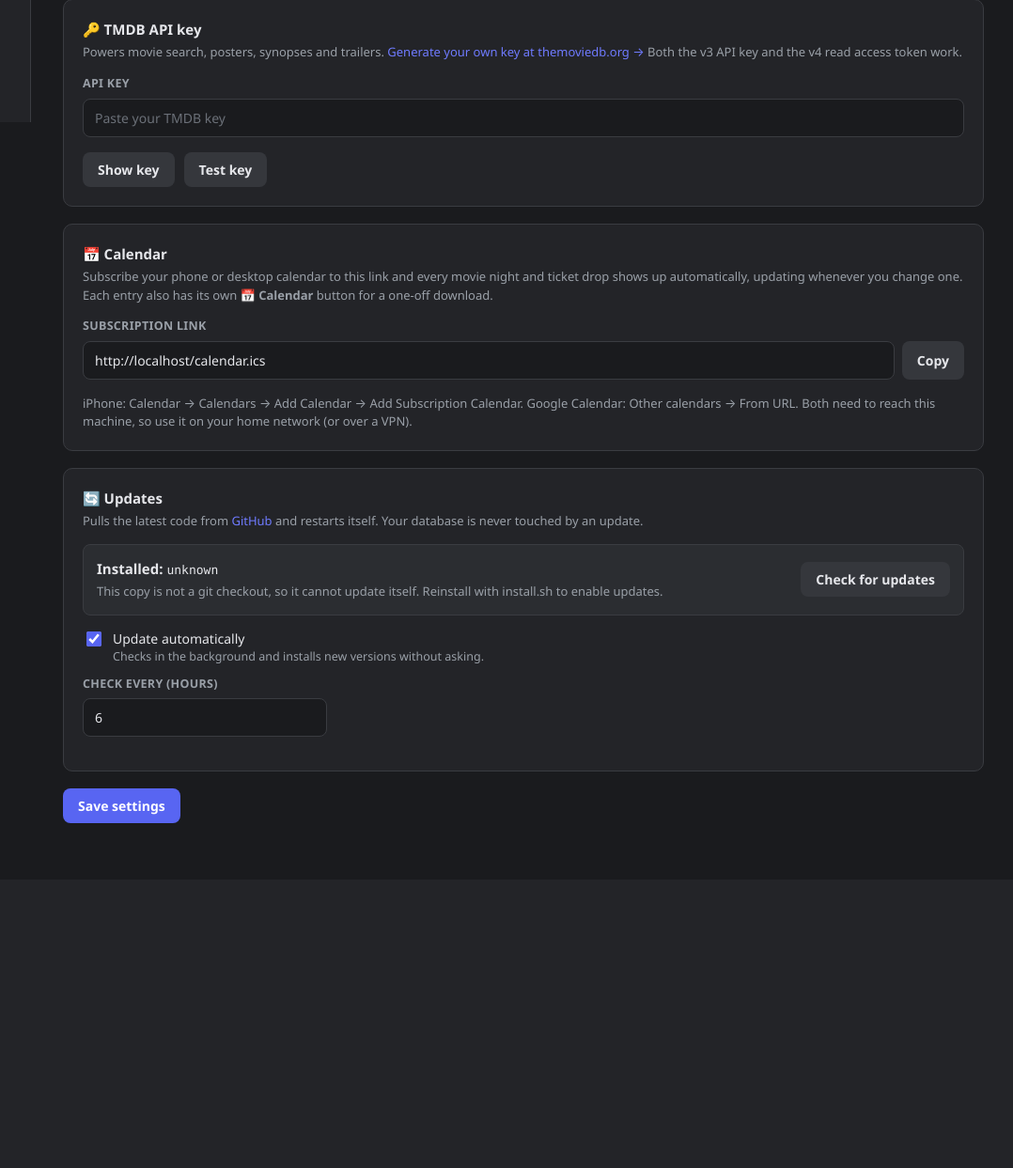
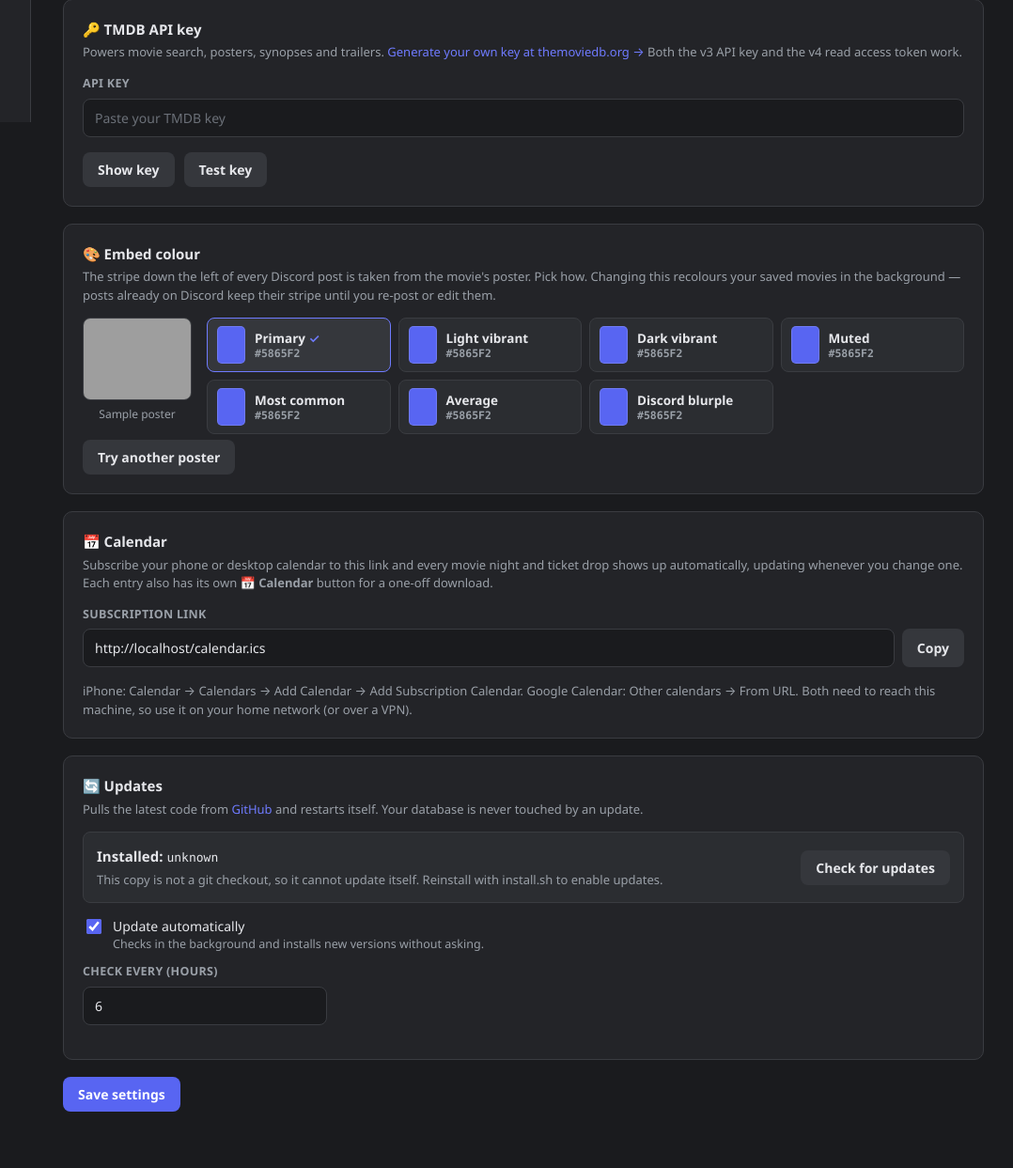
Before and after one commit to ZipperedJon/movie-discord-notifier, a FastAPI app: page /settings in a window 1280 px wide. Shown: the part 670-1913 px from the top of the page at 94% size, without its empty margins (199-1277 px from the left). Before the commit the page ends 1546 px from the top, so only its background shows below. Run offline with FastAPI, Linux system fonts and the light colour scheme; data that the repository does not hold is empty; grey boxes are pictures that could not be loaded.

Commit message:
Choose how the embed colour is taken from the poster
The stripe was the mean of every pixel, which is almost always a muddy
brown or grey because posters are mostly dark background. Akira read as
washed-out #CABEBF when the poster is obviously deep red.

Settings → Embed colour now offers seven ways to pick it, previewed
against one of your own posters so the choice is made by eye rather than
by name: primary (default), light vibrant, dark vibrant, muted, most
common, average, and fixed blurple. Clicking a swatch selects it; a
button cycles through your saved movies' posters. All seven colours come
from a single poster download, so switching between them is instant.

Everything except average and fixed works from a quantised palette,
scoring each entry on area, vividness and distance from the lightness
that mode wants. Area is square-rooted so a large dull background cannot
always outrank a smaller, far more characteristic colour, and a
near-black winner is lifted just enough to read as a coloured bar.
Akira now gives #8D1B14.

Fixed while testing: the top-end guard rejected anything above 0.98
value as blown-out white, which also threw away brilliant saturated
oranges and yellows — exactly what the vibrant modes are looking for. It
now requires low saturation as well, since that is what actually
distinguishes white.

Changing the mode recolours saved rows in the background. A per-row
mode:algo stamp makes that resumable and exact, and rows are stamped
even when the poster cannot be read so one bad image is not retried
every minute forever.

average_color_from_url is now poster_color_from_url and takes a mode.

Co-Authored-By: Claude Opus 5 <noreply@anthropic.com>

```diff
--- a/app/db.py
+++ b/app/db.py
@@ -98,6 +98,7 @@ DEFAULT_SETTINGS: dict[str, Any] = {
     "auto_update": True,
     "update_interval_hours": 6,
     "last_update_check": "",
+    "accent_color_mode": "primary",
 }
 
 
@@ -137,6 +138,10 @@ MIGRATIONS: tuple[tuple[str, str, str], ...] = (
     # The movie's own theatrical release date, so the list can sort by it.
     # Backfilled from TMDB for rows saved before this existed.
     ("showings", "release_date", "TEXT"),
+    # Which colour mode + algorithm the stored accent_color came from, so
+    # changing the mode in Settings can recompute exactly the stale rows.
+    ("showings", "color_mode", "TEXT"),
+    ("ticket_releases", "color_mode", "TEXT"),
 )
 
 
--- a/app/main.py
+++ b/app/main.py
@@ -79,6 +79,16 @@ def _page(request: Request, name: str, **ctx: Any):
             **ctx,
         },
     )
+
+
+def _color_mode() -> str:
+    mode = get_settings().get("accent_color_mode") or colors.DEFAULT_MODE
+    return mode if mode in colors.MODES else colors.DEFAULT_MODE
+
+
+def _color_stamp() -> str:
+    """Mode + algorithm, stored per row so a change can recompute just the stale ones."""
+    return f"{_color_mode()}:{colors.ALGO}"
 
 
 def _release_is_over(release: dict[str, Any], now: int) -> bool:
@@ -279,6 +289,7 @@ class SettingsIn(BaseModel):
     upcoming_is_thread: bool = False
     auto_update: bool = True
     update_interval_hours: int = Field(default=6, ge=1, le=168)
+    accent_color_mode: str = colors.DEFAULT_MODE
 
 
 @app.get("/api/settings")
@@ -288,7 +299,55 @@ async def api_get_settings():
 
 @app.put("/api/settings")
 async def api_put_settings(payload: SettingsIn):
-    return save_settings(payload.model_dump())
+    data = payload.model_dump()
+    if data.get("accent_color_mode") not in colors.MODES:
+        raise HTTPException(400, "Unknown accent colour mode.")
+    return save_settings(data)
+
+
+@app.get("/api/color-preview")
+async def api_color_preview(tmdb_id: int | None = None):
+    """Every colour mode for one poster, so the settings page can show them side by side.
+
+    Uses one of your own saved movies when there is one, so the preview reflects
+    the sort of posters you actually post.
+    """
+    sample = None
+    if tmdb_id:
+        try:
+            movie = await tmdb.get_movie(tmdb_id, find_trailer=False)
+            sample = {"title": movie["title"], "poster_path": movie["poster_path"]}
+        except tmdb.TMDBError:
+            sample = None
+
+    if not sample:
+        for row in [*store.list_showings(), *store.list_releases()]:
+            if row.get("poster_path"):
+                sample = {"title": row["title"], "poster_path": row["poster_path"]}
+                break
+
+    if not sample:
+        # Nothing saved yet — a fixed, well-known poster still demonstrates it.
+        sample = {"title": "Sample poster", "poster_path": "/8b8R8l88Qje9dn9OE8PY05Nxl1X.jpg"}
+
+    url = poster_url(sample["poster_path"], "w185")
+    found = await colors.all_modes_from_url(url)
+
+    return {
+        "title": sample["title"],
+        "poster_url": url,
+        "current": _color_mode(),
+        "modes": [
+            {
+                "id": mode,
+                "label": label,
+                "description": description,
+                "hex": colors.to_hex(found.get(mode)),
+                "available": mode in found,
+            }
+            for mode, (label, description) in colors.MODES.items()
+        ],
+    }
 
 
 @app.post("/api/settings/test-tmdb")
@@ -458,9 +517,10 @@ async def api_create_release(payload: ReleaseIn):
         "drop_at": payload.drop_at,
         "remind": int(payload.remind),
         "trailer_url": await _resolve_trailer(payload.trailer_url, movie),
-        "accent_color": await colors.average_color_from_url(
-            poster_url(movie.get("poster_path"), "w185")
+        "accent_color": await colors.poster_color_from_url(
+            poster_url(movie.get("poster_path"), "w185"), _color_mode()
         ),
+        "color_mode": _color_stamp(),
     }
     release = store.create_release(record)
 
@@ -509,10 +569,12 @@ async def api_update_release(release_id: int, payload: ReleaseIn):
         "trailer_url": await _resolve_trailer(payload.trailer_url, movie),
         # Only re-derive the colour when the poster actually changed.
         "accent_color": (
-            await colors.average_color_from_url(poster_url(movie.get("poster_path"), "w185"))
+            await colors.poster_color_from_url(
+                poster_url(movie.get("poster_path"), "w185"), _color_mode())
             if changed_movie or not existing.get("accent_color")
             else existing["accent_color"]
         ),
+        "color_mode": _color_stamp(),
     }
     release = store.update_release(release_id, updates)
     repost = payload.force_repost or changed_movie
@@ -580,9 +642,10 @@ async def _showing_record(payload: ShowingIn) -> dict[str, Any]:
         "poster_path": movie["poster_path"],
         "backdrop_path": movie["backdrop_path"],
         "trailer_url": await _resolve_trailer(payload.trailer_url, movie),
-        "accent_color": await colors.average_color_from_url(
-            poster_url(movie.get("poster_path"), "w185")
+        "accent_color": await colors.poster_color_from_url(
+            poster_url(movie.get("poster_path"), "w185"), _color_mode()
         ),
+        "color_mode": _color_stamp(),
         "runtime": runtime,
         # "" rather than None when TMDB has no date: NULL means "not looked up
         # yet" and would put the row back in the backfill queue every minute.
--- a/static/css/style.css
+++ b/static/css/style.css
@@ -152,6 +152,42 @@ button.dirty:hover, .btn.dirty:hover { background: #45bd70; }
 /* The row being edited gets a green edge to match its button. */
 tr.dirty td { background: rgba(59, 165, 93, .07); }
 tr.dirty td:first-child { box-shadow: inset 3px 0 0 var(--green); }
+
+/* ---------- Embed colour picker ---------- */
+.swatch-preview { display: flex; gap: 16px; align-items: flex-start; }
+
+.swatch-poster { flex: 0 0 auto; width: 116px; text-align: center; }
+.swatch-poster img {
+  width: 116px; border-radius: 8px; display: block;
+  background: var(--bg-3); border: 1px solid var(--line);
+}
+.swatch-poster .hint { display: block; margin: 6px 0 0; font-size: 12px; }
+
+.swatch-list {
+  flex: 1; min-width: 0;
+  display: grid; grid-template-columns: repeat(auto-fill, minmax(190px, 1fr)); gap: 8px;
+}
+
+.swatch {
+  display: flex; align-items: center; gap: 10px; text-align: left;
+  padding: 8px 10px; border-radius: 8px; cursor: pointer;
+  background: var(--bg-3); border: 1px solid var(--line); color: var(--text);
+}
+.swatch:hover { background: var(--bg-4); border-color: var(--bg-4); }
+.swatch.active { border-color: var(--accent-hi); background: var(--bg-4); }
+.swatch.active .swatch-label::after { content: ' ✓'; color: var(--accent-hi); }
+
+/* The chip is the point of the whole control, so give it room. */
+.swatch-chip {
+  width: 30px; height: 40px; border-radius: 5px; flex: 0 0 auto;
+  border: 1px solid rgba(255, 255, 255, .14);
+}
+.swatch-text { display: flex; flex-direction: column; min-width: 0; }
+.swatch-label { font-weight: 600; font-size: 13.5px; }
+.swatch-hex {
+  color: var(--muted); font-size: 11.5px;
+  font-family: ui-monospace, Consolas, monospace;
+}
 
 .update-row {
   display: flex; align-items: center; justify-content: space-between;
@@ -514,6 +550,12 @@ body.nav-open .burger i:nth-child(3) { top: 6px; transform: rotate(-45deg); }
   .sort-box { width: 100%; }
   .sort-box select { flex: 1; min-width: 0; }
 
+  /* Poster above the swatches, one swatch per row. */
+  .swatch-preview { flex-direction: column; align-items: center; }
+  .swatch-poster { width: 132px; }
+  .swatch-poster img { width: 132px; }
+  .swatch-list { width: 100%; grid-template-columns: 1fr; }
+
   #toasts { left: 12px; right: 12px; bottom: calc(12px + env(safe-area-inset-bottom)); max-width: none; }
 }
 
--- a/templates/settings.html
+++ b/templates/settings.html
@@ -73,6 +73,30 @@
     <div class="actions">
       <button type="button" class="secondary" id="toggle-key">Show key</button>
       <button type="button" class="secondary" id="test-tmdb">Test key</button>
+    </div>
+  </div>
+
+  <div class="card">
+    <h3>🎨 Embed colour</h3>
+    <p class="hint">
+      The stripe down the left of every Discord post is taken from the movie's poster.
+      Pick how. Changing this recolours your saved movies in the background — posts
+      already on Discord keep their stripe until you re-post or edit them.
+    </p>
+
+    <div class="swatch-preview">
+      <div class="swatch-poster">
+        <img id="cp-poster" alt="" src=""
+             style="visibility:hidden">
+        <span id="cp-title" class="hint"></span>
+      </div>
+      <div class="swatch-list" id="cp-modes">
+        <div class="hint" style="margin:0">Loading poster colours…</div>
+      </div>
+    </div>
+
+    <div class="actions">
+      <button type="button" class="secondary" id="cp-other">Try another poster</button>
     </div>
   </div>
 
@@ -162,8 +186,61 @@ function collect() {
     upcoming_is_thread: $('upcoming_is_thread').checked,
     auto_update: $('auto_update').checked,
     update_interval_hours: Number($('update_interval_hours').value) || 6,
+    accent_color_mode: colorMode,
   };
 }
+
+// ---------------------------------------------------------------- Embed colour
+// Every mode is computed server-side from one poster download, so switching
+// between them is instant and shows the real colour, not an approximation.
+let colorMode = {{ (settings.accent_color_mode or 'primary') | tojson }};
+
+function renderModes(data) {
+  $('cp-poster').src = data.poster_url || '';
+  $('cp-poster').style.visibility = data.poster_url ? 'visible' : 'hidden';
+  $('cp-title').textContent = data.title || '';
+
+  $('cp-modes').innerHTML = data.modes.map((m) => `
+    <button type="button" class="swatch ${m.id === colorMode ? 'active' : ''}"
+            data-mode="${m.id}" title="${escapeHtml(m.description)}">
+      <span class="swatch-chip" style="background:${m.hex}"></span>
+      <span class="swatch-text">
+        <span class="swatch-label">${escapeHtml(m.label)}</span>
+        <span class="swatch-hex">${m.hex}</span>
+      </span>
+    </button>`).join('');
+
+  $('cp-modes').querySelectorAll('.swatch').forEach((btn) => {
+    btn.addEventListener('click', () => {
+      colorMode = btn.dataset.mode;
+      $('cp-modes').querySelectorAll('.swatch').forEach((b) =>
+        b.classList.toggle('active', b === btn));
+      toast('Pick saved when you hit “Save settings”.', 'warn', 3500);
+    });
+  });
+}
+
+// Cycle through your own saved movies, so the preview uses posters you'd actually post.
+let sampleIndex = 0;
+async function loadPreview(tmdbId) {
+  try {
+    const qs = tmdbId ? `?tmdb_id=${tmdbId}` : '';
+    renderModes(await api('GET', `/api/color-preview${qs}`));
+  } catch (err) {
+    $('cp-modes').innerHTML = `<div class="hint" style="margin:0">${escapeHtml(err.message)}</div>`;
+  }
+}
+
+$('cp-other').addEventListener('click', (e) => busy(e.target, '…', async () => {
+  const { showings } = await api('GET', '/api/showings');
+  const { releases } = await api('GET', '/api/releases');
+  const ids = [...showings, ...releases].filter((r) => r.poster_path).map((r) => r.tmdb_id);
+  if (!ids.length) { toast('Add a movie first and its poster will show up here.', 'warn'); return; }
+  sampleIndex = (sampleIndex + 1) % ids.length;
+  await loadPreview(ids[sampleIndex]);
+}));
+
+loadPreview();
 
 // ---------------------------------------------------------------- Calendar
 // Built from the address you're already using, so it is reachable from wherever
```
Also changed, not shown: app/colors.py (+155 -9 lines), app/scheduler.py (+29 -2 lines), app/store.py (+27 -2 lines), README.md.
